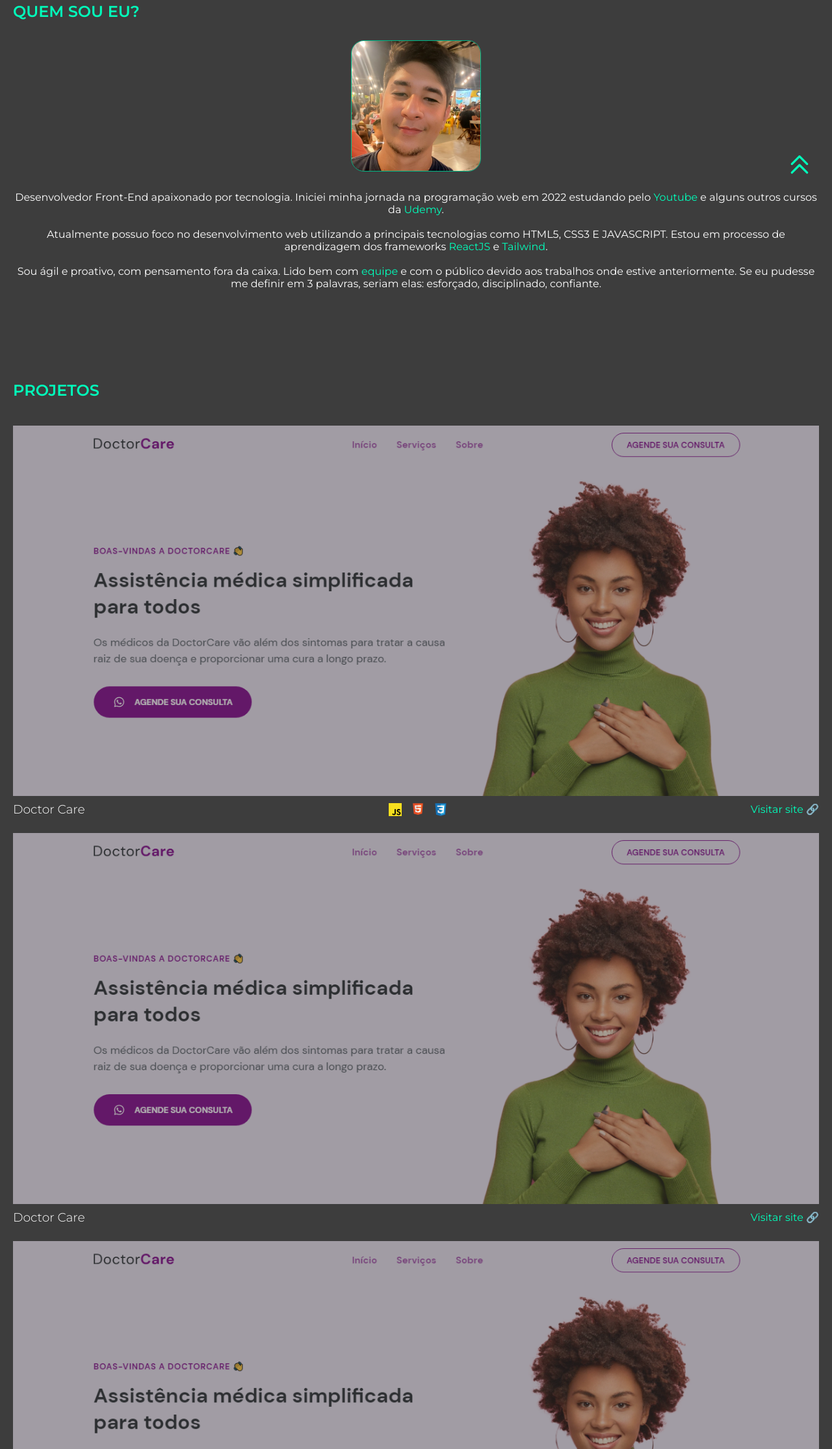
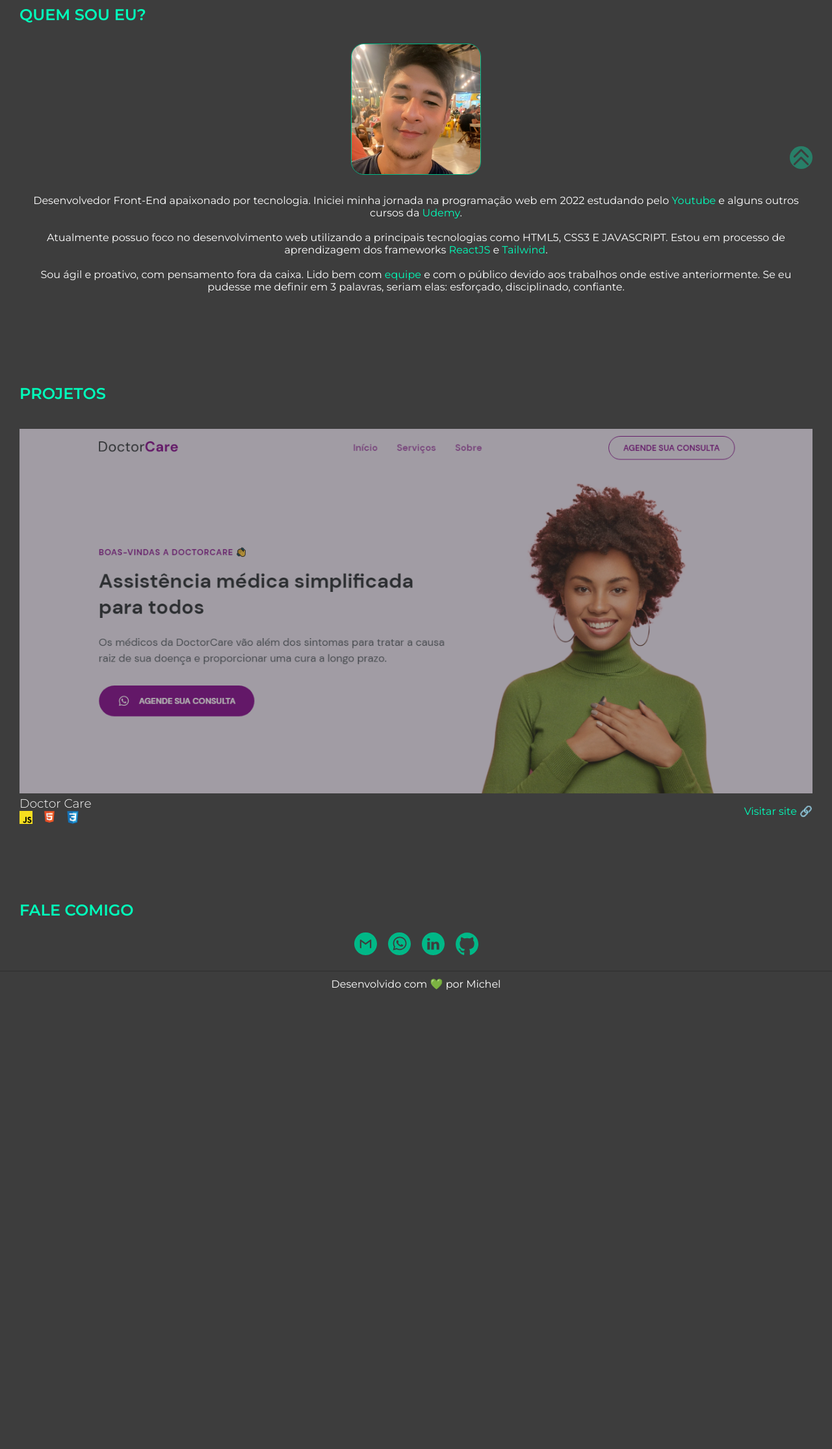
Before and after one commit to MichelHoffmann/portfolioAntigo, a plain HTML site: page index.html in a window 1280 px wide. Shown: the part 570-2800 px from the top of the page at 65% size. After the commit the page ends 2104 px from the top, so only its background shows below. Drawn offline with Linux system fonts and the light colour scheme.

Commit message:
update menu

```diff
--- a/index.html
+++ b/index.html
@@ -13,7 +13,7 @@
 
   <body>
     <!--====================== NAV ======================-->
-    <nav>
+    <nav id="navv">
       <div id="navigation">
         <div id="logo">
           <a href="#home">
@@ -240,7 +240,7 @@
     <!--====================== SERVIÇES ======================-->
     <section id="projects" class="wrapper">
       <h2>PROJETOS</h2>
-      <div class="project">
+      <div class="container-project">
         <a
           href="https://project-nlw-return.netlify.app/"
           target="_blank"
@@ -248,9 +248,10 @@
         >
           <img src="images/project-doctor-care.png" alt="Projeto Doctor Care" />
         </a>
-        <div class="dados">
+        <div class="dados-project">
+          <div class="info">
             <h3>Doctor Care</h3>
-          <div class="tech">
+            <div class="svg">
               <svg
                 width="10"
                 height="10"
@@ -264,7 +265,6 @@
                   fill="black"
                 />
               </svg>
-
               <svg
                 width="10"
                 height="11"
@@ -289,7 +289,6 @@
                   fill="white"
                 />
               </svg>
-
               <svg
                 width="10"
                 height="10"
@@ -323,27 +322,14 @@
                 />
               </svg>
             </div>
+          </div>
           <a
             href="https://project-nlw-return.netlify.app/"
             target="_blank"
             rel="external"
             >Visitar site 🔗</a
           >
-        </div>
-      </div>
-      <div class="project">
-        <img src="images/project-doctor-care.png" alt="Projeto Doctor Care" />
-        <div class="dados">
-          <h3>Doctor Care</h3>
-          <a href="">Visitar site 🔗</a>
-        </div>
-      </div>
-      <div class="project">
-        <img src="images/project-doctor-care.png" alt="Projeto Doctor Care" />
-        <div class="dados">
-          <h3>Doctor Care</h3>
-          <a href="">Visitar site 🔗</a>
-        </div>
+        </div><!--dados-project-->
       </div>
     </section>
 
--- a/script.js
+++ b/script.js
@@ -1,9 +1,21 @@
 window.addEventListener('scroll', showButton)
+window.addEventListener('scroll', navColor)
 
-const corpo = document.getElementsByTagName('body')
+const buttonTop = document.getElementById('backToTopButton')
+const navMenu = document.getElementById('navv')
 
 function showButton() {
   if (scrollY >= 600) {
-    //O IF ESTÁ FUNCIONANDO!
+    buttonTop.classList.add('showButton')
+  } else {
+    buttonTop.classList.remove('showButton')
   }
 }
+
+function navColor() {
+  if (scrollY >= 1) {
+    navMenu.classList.add('scroll')
+  } else {
+    navMenu.classList.remove('scroll')
+  }
+}
--- a/styles/style.css
+++ b/styles/style.css
@@ -7,9 +7,11 @@
   --cinzaClaro: hsl(0, 0%, 61%);
   --cinzaMedio: hsl(0, 0%, 35%);
   --cinzaEscuro: hsl(0, 0%, 24%);
+  --cinza-very-dark: hsl(0, 0%, 15%);
   --navColor: hsl(0, 0%, 20%);
   --green: hsl(164, 100%, 50%);
   --green-dark: hsl(164, 100%, 36%);
+  --green-very-dark: hsl(164, 88%, 16%);
   --branco: hsl(0, 0%, 100%);
 
   font-size: 62.5%; /* 1 rem = 10 px*/
@@ -39,7 +41,7 @@
 
 /*====================== GERAL ======================*/
 .wrapper {
-  padding-inline: 2rem;
+  padding-inline: 3rem;
 }
 
 section {
@@ -102,6 +104,10 @@
   display: none;
 }
 
+nav.scroll {
+  background-color: var(--cinza-very-dark);
+}
+
 /*====================== HOME ======================*/
 #home {
   text-align: center;
@@ -111,15 +117,12 @@
   justify-content: center;
   align-items: center;
   gap: 3rem;
-  padding-block: 10rem;
+  padding-top: 16rem;
+  padding-bottom: 10rem;
 }
 
 #home p {
   font-size: 1.7rem;
-}
-
-#home > p {
-  padding-top: 5.5rem;
 }
 
 #home h1 {
@@ -190,29 +193,33 @@
   opacity: 1;
 }
 
-#projects .dados {
+#projects .dados-project {
   display: flex;
   justify-content: space-between;
   align-items: center;
-  padding: 0.5rem 0rem 2.5rem 0rem;
+
+  padding-bottom: 1.7rem;
 }
 
-#projects .dados h3 {
+#projects .dados-project h3 {
   font-weight: 300;
 }
 
-#projects .dados .tech {
-  width: 12rem;
+#projects .dados-project .info {
   display: flex;
-  justify-content: space-evenly;
+  flex-direction: column;
 }
 
-#projects .dados .tech svg {
+#projects .dados-project .info svg {
   width: 2rem;
   height: 2rem;
 }
 
-#projects .dados a {
+#projects .dados-project .info svg:not(:nth-child(1)) {
+  margin-left: 1.2rem;
+}
+
+#projects .dados-project a {
   color: var(--green);
 }
 
@@ -248,21 +255,26 @@
 }
 
 #backToTopButton svg {
-  stroke: var(--green);
+  stroke: var(--cinzaEscuro);
 }
 
 #backToTopButton {
-  width: 4rem;
+  width: 3.5rem;
+  height: 3.5rem;
   position: fixed;
   bottom: 4rem;
   right: 3rem;
   transform: translateY(200%);
+  transition: 300ms;
+
+  background-color: hsla(164, 100%, 50%, 0.342);
+  border-radius: 50%;
+}
+
+#backToTopButton:hover {
+  background-color: hsla(164, 100%, 50%, 0.829);
 }
 
 #backToTopButton.showButton {
-  width: 4rem;
-  position: fixed;
-  bottom: 4rem;
-  right: 3rem;
   transform: translateY(0%);
 }
```
Lines whose indentation alone changed are shown as unchanged.
